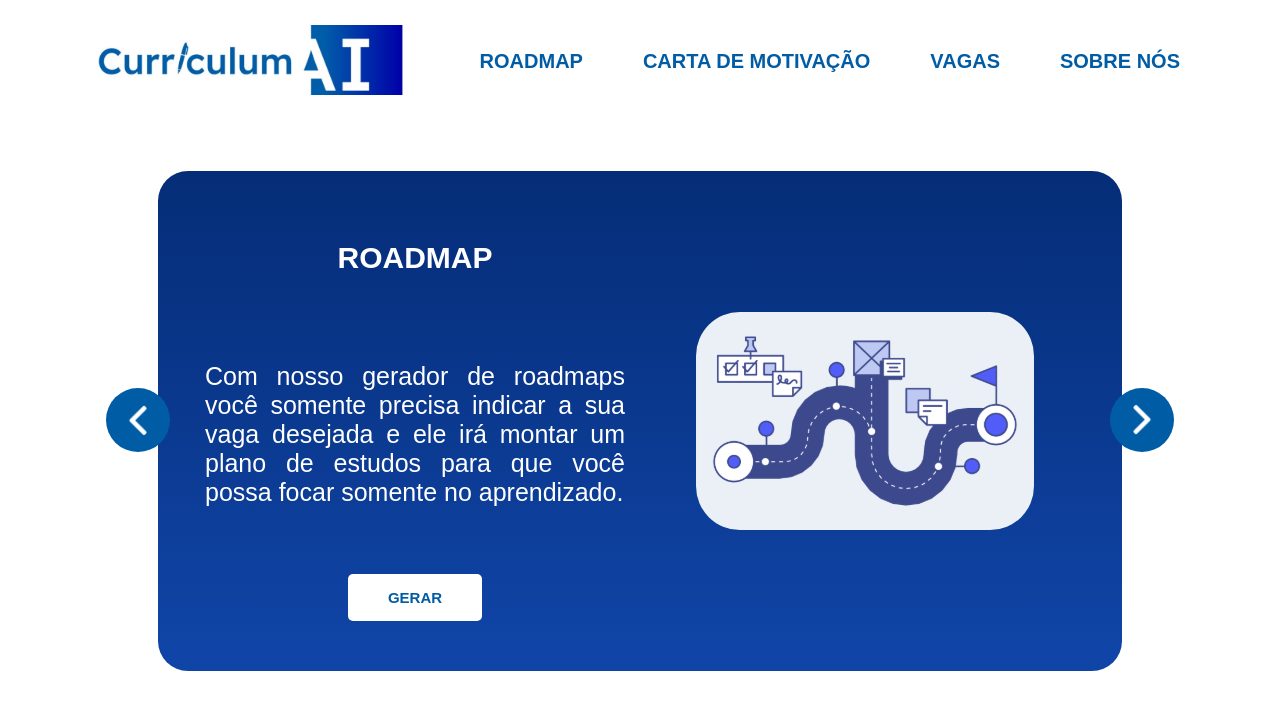
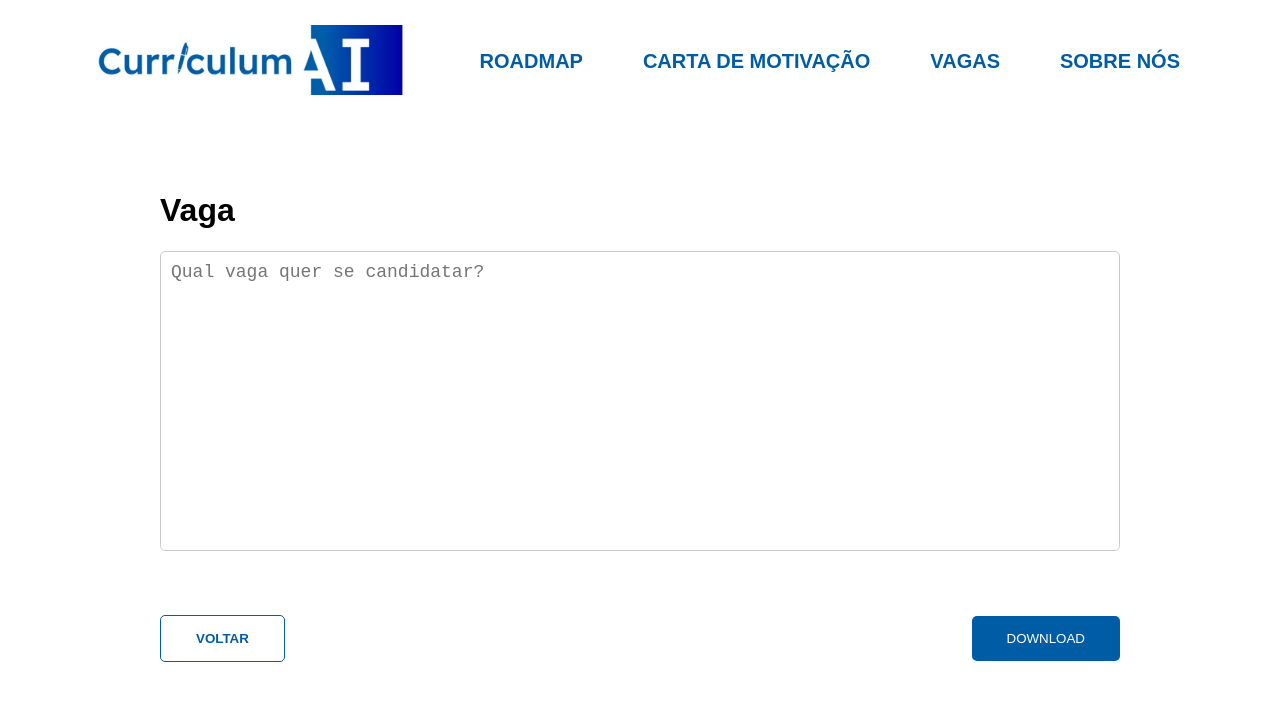
Before and after one commit to Curriculum-Vitae-AI/Curriculum-AI-FrontEnd, a React (Create React App) app: page /Roadmap in a window 1280 px wide. Shown: the top 710 px of the page. Built offline with nearby package versions, Linux system fonts and the light colour scheme.

Commit message:
feat: adiciona pagina roadmap

```diff
--- a/src/App.js
+++ b/src/App.js
@@ -1,12 +1,13 @@
 import Navbar from './components/Navbar';
 import Home from './pages/Home';
+import Roadmap from './pages/Roadmap';
 import './App.css';
 
 function App() {
   return (
     <div>
       <Navbar/>
-      <Home/>
+      <Roadmap/>
     </div>
 
   );
--- /dev/null
+++ b/src/pages/Roadmap.js
@@ -0,0 +1,18 @@
+import "../styles/pages/Roadmap.css";
+
+function Roadmap(){
+    return(
+        <div className="Roadmap">
+            <div>
+                <h1>Vaga</h1>
+                <textarea placeholder="Qual vaga quer se candidatar?"></textarea>
+            </div>
+            <div className="botoes">
+                <button className="btnVoltar">VOLTAR</button>
+                <button className="btnDownload">DOWNLOAD</button>
+            </div>
+        </div>
+    );
+}
+
+export default Roadmap;
--- /dev/null
+++ b/src/styles/pages/Roadmap.css
@@ -0,0 +1,40 @@
+.Roadmap {
+    display: flex;
+    flex-direction: column;
+    padding: 3rem 5rem;
+}
+
+textarea {
+    width: 100%;
+    height: 300px;
+    font-size: 18px;
+    padding: 10px;
+    border: 1px solid #ccc;
+    border-radius: 5px;
+    box-sizing: border-box;
+    outline: none;
+    resize: none;
+    transition: border-color 0.3s ease-in-out;
+}
+
+.botoes {
+    display: flex;
+    justify-content: space-between;
+    align-items: center;
+    margin-top: 60px;
+}
+
+.btnVoltar {
+    border: 0.5px solid rgba(0, 92, 165, 1);
+    font-weight: bolder;
+    border-radius: 5px;
+    color: rgba(0, 92, 165, 1);
+    padding: 15px 35px;
+}
+
+.btnDownload {
+    border-radius: 5px;
+    background-color: rgba(0, 92, 165, 1);
+    color: white;
+    padding: 15px 35px;
+}
```
